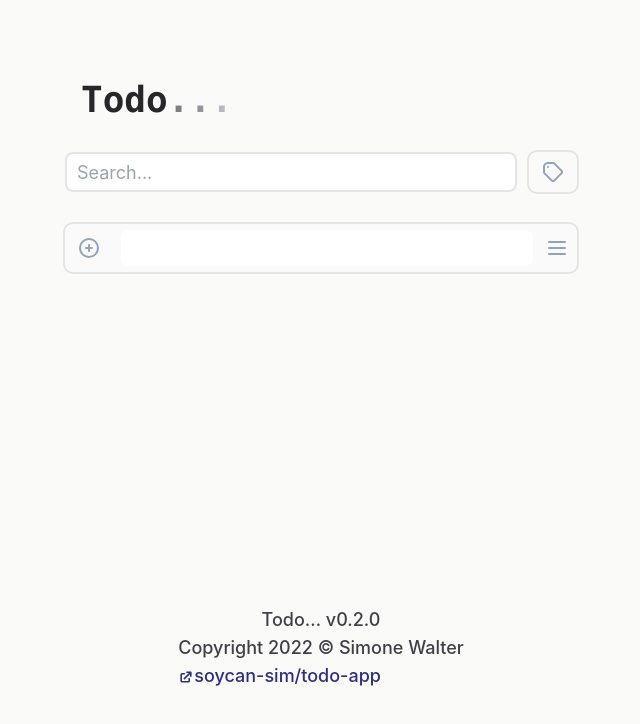
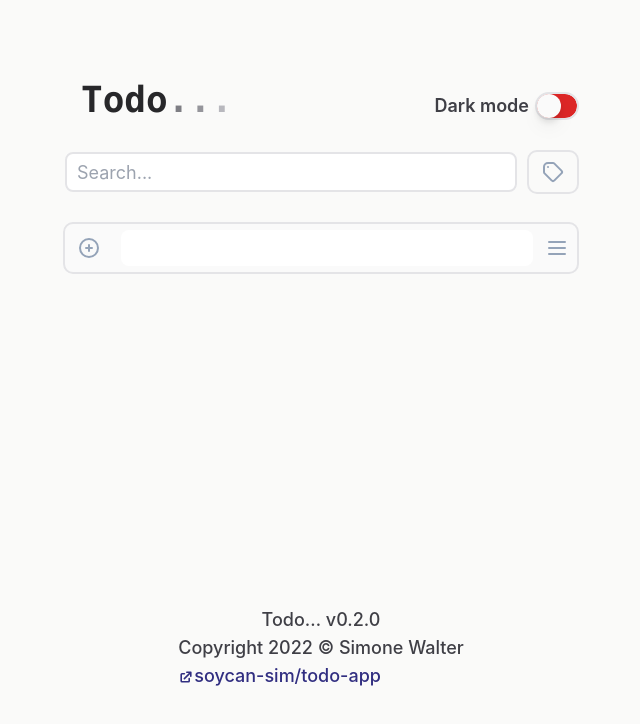
Before and after one commit to sim-the-bean/todo-app, a React (Create React App) app: page / in a window 1280 px wide. Shown: the top 724 px of the page, without its empty margins (319-959 px from the left). Built offline with nearby package versions, Linux system fonts and the light colour scheme; what react-dnd-touch-backend would draw is missing.

Commit message:
Add dark mode
Fixes #1

```diff
--- a/src/App.js
+++ b/src/App.js
@@ -1,4 +1,4 @@
-import React, { useState, useMemo, useEffect } from 'react';
+import React, { useState, useMemo, useEffect, useContext } from 'react';
 import { DndProvider } from 'react-dnd';
 import { createDragDropManager } from 'dnd-core';
 import { TouchBackend } from 'react-dnd-touch-backend';
@@ -11,23 +11,29 @@ import JsonStorage, { TODO_KEY } from './misc/json-storage';
 import { useVersion, VERSION } from './version'
 
 function Title() {
-    return <h1 className="p-4 font-mono font-semibold text-4xl text-zinc-800">
+    return (
+        <div className="flex-1 w-full">
+            <h1 className="p-4 font-mono font-semibold text-4xl text-zinc-800 dark:text-gray-300">
                 Todo
                 <span className="animate-pulse">
-            <span className="text-zinc-600">
+                    <span className="text-zinc-600 dark:text-gray-500">
                         .
                     </span>
-            <span className="text-zinc-500">
+                    <span className="text-zinc-500 dark:text-gray-600">
                         .
                     </span>
-            <span className="text-zinc-400">
+                    <span className="text-zinc-400 dark:text-gray-700">
                         .
                     </span>
                 </span>
-    </h1>;
+            </h1>
+        </div>
+    );
 }
 
 function TodoApp() {
+    const { darkMode, setDarkMode } = useContext(DarkModeContext);
+
     const [todoList, setTodoList] = useState(() => JsonStorage.get(TODO_KEY) ?? []);
     const [filterWords, setFilterWords] = useState([]);
     const [filterLabel, setFilterLabel] = useState(null);
@@ -52,9 +58,23 @@ function TodoApp() {
     const setTodoLabels = setTodoField('labels');
 
     return (
-        <div className="grid grid-cols-1 justify-center columns-1 w-full min-h-screen bg-stone-50">
+        <div className="grid grid-cols-1 justify-center columns-1 w-full min-h-screen bg-stone-50 dark:bg-slate-900">
             <main className="flex-1 justify-self-center w-5/6 tablet:w-1/2 desktop:w-128 m-4 mt-12 mb-0 py-4 space-y-4">
+                <div className="flex justify-end items-baseline">
                     <Title />
+                    <div className="flex items-center">
+                        <label
+                            id="darkModeLabel"
+                            htmlFor="darkModeSwitch"
+                            className="flex mr-2 text-base tablet:text-lg text-zinc-700 dark:text-gray-400 font-semibold"
+                        >
+                            Dark mode
+                        </label>
+                        <div className="flex-none">
+                            <UI.Switch id="darkModeSwitch" aria-labelledby="darkModeLabel" checked={darkMode} onClick={() => setDarkMode(!darkMode)} />
+                        </div>
+                    </div>
+                </div>
                 <SearchBar
                     id="searchBar"
                     onSearch={(text) => setFilterWords(text.toLowerCase().split(/\s+/))}
@@ -90,7 +110,7 @@ function TodoApp() {
                     }}
                 />
             </main>
-            <footer className="flex-1 place-self-center mt-2 p-4 text-justify text-base tablet:text-lg text-zinc-700 font-medium">
+            <footer className="flex-1 place-self-center mt-2 p-4 text-justify text-base tablet:text-lg text-zinc-700 dark:text-gray-400 font-medium">
                 <p className="flex-1 place-self-center">
                     Todo&#8230; v{VERSION}
                 </p>
@@ -108,6 +128,9 @@ function TodoApp() {
 /** @readonly */
 const TOUCH_KEY = 'isTouchDevice';
 
+/** @readonly */
+const DARK_KEY = 'darkMode';
+
 /**
  * @type {{[device: string]: { mobile: bool }}}
  * @readonly
@@ -120,6 +143,12 @@ const devices = {
 /** @readonly */
 export const DeviceContext = React.createContext(devices.desktop);
 
+/**
+ * @type {React.Context<{darkMode: bool, setDarkMode: React.Dispatch<bool>}>}
+ * @readonly
+ * */
+export const DarkModeContext = React.createContext(null);
+
 function App() {
     useVersion();
 
@@ -130,11 +159,21 @@ function App() {
 
     useEffect(() => JsonStorage.set(TOUCH_KEY, touch), [touch]);
 
+    /** @type {[bool, React.Dispatch<bool>} */
+    const [darkMode, setDarkMode] = useState(() => JsonStorage.get(DARK_KEY) ?? window.matchMedia('(prefers-color-scheme: dark)').matches);
+    const [darkModeValue, darkModeClass] = useMemo(() => [{ darkMode, setDarkMode }, darkMode ? "dark" : ""], [darkMode]);
+
+    useEffect(() => JsonStorage.set(DARK_KEY, darkMode), [darkMode]);
+
     return (
         <div onPointerDownCapture={(event) => setTouch(event.pointerType === 'touch')}>
             <DeviceContext.Provider value={device}>
                 <DndProvider manager={device.dragDropManager}>
+                    <DarkModeContext.Provider value={darkModeValue}>
+                        <div className={darkModeClass}>
                             <TodoApp />
+                        </div>
+                    </DarkModeContext.Provider>
                 </DndProvider>
             </DeviceContext.Provider>
         </div>
--- a/src/todo/SearchBar.js
+++ b/src/todo/SearchBar.js
@@ -9,8 +9,8 @@ import LABELS from '../misc/labels';
  */
 const SearchBar = UI.withPopupMenu(
     (props) => {
-        const classNameDefault = "flex-none h-full w-12 ml-2 p-2 pl-3 hover:drop-shadow-sm rounded-lg outline outline-2 outline-zinc-200 hover:outline-slate-400 focus:outline-blue-500";
-        const classNamePopup = "mr-2 ml-1 mb-1 outline outline-2 outline-transparent focus:outline-blue-500";
+        const classNameDefault = "flex-none h-full w-12 ml-2 p-2 pl-3 hover:drop-shadow-sm rounded-lg outline outline-2 outline-zinc-200 hover:outline-slate-400 focus:outline-blue-500 dark:outline-gray-700 dark:hover:outline-slate-500 dark:focus:outline-blue-400";
+        const classNamePopup = "mr-2 ml-1 mb-1 outline outline-2 outline-transparent focus:outline-blue-500 dark:focus:outline-blue-400";
         return <UI.FilterButton
             aria-haspopup={props['aria-haspopup']}
             aria-expanded={props['aria-expanded']}
@@ -29,7 +29,7 @@ const SearchBar = UI.withPopupMenu(
                 <input
                     tabIndex="0"
                     aria-label="Search list"
-                    className="flex-1 w-full h-full p-2 px-3 text-lg hover:drop-shadow-sm rounded-lg outline outline-2 outline-zinc-200 hover:outline-slate-400 focus:outline-blue-500"
+                    className="flex-1 w-full h-full p-2 px-3 text-lg hover:drop-shadow-sm dark:text-gray-400 dark:bg-slate-700 rounded-lg outline outline-2 outline-zinc-200 hover:outline-slate-400 focus:outline-blue-500 dark:outline-gray-600 dark:hover:outline-slate-400 dark:focus:outline-blue-400"
                     type="search"
                     placeholder="Search..."
                     onChange={(event) => props.onSearch(event.target.value)}
--- a/src/todo/TodoItem.js
+++ b/src/todo/TodoItem.js
@@ -25,7 +25,7 @@ export const TodoBox = UI.withPopupMenu(
         const device = useContext(DeviceContext);
 
         const popup = props.popup;
-        const baseClassName = "relative h-12 p-2 bg-zinc-50 hover:drop-shadow-sm rounded-xl outline outline-2 outline-zinc-200 hover:outline-slate-400";
+        const baseClassName = "relative h-12 p-2 bg-zinc-50 dark:bg-gray-800 hover:drop-shadow-sm rounded-xl outline outline-2 outline-zinc-200 hover:outline-slate-400 dark:outline-gray-700 dark:hover:outline-slate-600";
         let className = baseClassName;
         if (props.isDragging) {
             className = `${baseClassName} opacity-40`;
@@ -150,12 +150,12 @@ export function TodoItem(props) {
         >
             <input
                 aria-label={item.status ? "Mark as in-progress" : "Mark as finished"}
-                className="flex-none h-4 w-5 mx-4 outline outline-2 outline-transparent focus:outline-blue-500"
+                className="flex-none h-4 w-5 mx-4 outline outline-2 outline-transparent focus:outline-blue-500 dark:focus:outline-blue-400"
                 type="checkbox"
                 checked={item.status}
                 onChange={(event) => props.setItemStatus(item.key, event.target.checked)}
             />
-            <span className="flex-1 text-zinc-700 font-medium text-base tablet:text-lg truncate">{item.description}</span>
+            <span className="flex-1 text-zinc-700 dark:text-gray-400 font-medium text-base tablet:text-lg truncate">{item.description}</span>
             {
                 item.labels.map((color, index) => {
                     return (
--- a/src/todo/TodoNew.js
+++ b/src/todo/TodoNew.js
@@ -35,12 +35,12 @@ const TodoNew = UI.withPopupMenu(
         };
 
         return (
-            <popup.Parent className="relative h-12 p-2 mt-4 mb-3 bg-zinc-50 hover:drop-shadow-sm rounded-lg outline outline-2 outline-zinc-200 hover:outline-slate-400">
+            <popup.Parent className="relative h-12 p-2 mt-4 mb-3 bg-zinc-50 dark:bg-gray-800 hover:drop-shadow-sm rounded-lg outline outline-2 outline-zinc-200 hover:outline-slate-400 dark:outline-gray-700 dark:hover:outline-slate-600">
                 <UI.AddItemButton className="mr-4 ml-1 my-1" onClick={addNew} />
                 <input
                     tabIndex="0"
                     aria-label="New item description"
-                    className="flex-1 w-full py-1 px-3 text-lg rounded-lg outline outline-2 outline-transparent hover:outline-zinc-200 focus:outline-blue-500"
+                    className="flex-1 w-full py-1 px-3 text-lg dark:text-gray-400 dark:bg-slate-700 rounded-lg outline outline-2 outline-transparent hover:outline-zinc-200 focus:outline-blue-500 dark:outline-gray-600 dark:hover:outline-slate-400 dark:focus:outline-blue-400"
                     type="text"
                     value={description}
                     onChange={(event) => setDescription(event.target.value)}
--- a/src/ui/buttons.js
+++ b/src/ui/buttons.js
@@ -8,13 +8,15 @@ import { Tag } from './ui';
 /** @typedef {{className: ?string, onClick: (event: React.MouseEvent) => void, onMouseDown: (event: React.MouseEvent) => void, onMouseUp: (event: React.MouseEvent) => void, onPointerDown: (event: React.PointerEvent) => void, onPointerUp: (event: React.PointerEvent) => void}} ButtonProps */
 /** @typedef {(props: ButtonProps) => JSX.Element} ButtonComponent */
 /** @typedef {{onClick: ?(event: React.MouseEvent) => void, additionalIconClass: ?string, ariaLabel: ?string}} ButtonOptions */
+/** @typedef {{checked: bool, id: ?string, onClick: ?(event: React.MouseEvent) => void, className: ?string}} SwitchProps */
+
 /**
  * @param {GenericComponent} Icon
  * @param {?ButtonOptions} options
  * @returns {ButtonComponent}
  */
 export function button(Icon, options) {
-    const { onClick, additionalIconClass: additionalClass } = { additionalIconClass: "text-slate-400 hover:text-slate-900", ...(options ?? {}) }
+    const { onClick, additionalIconClass: additionalClass } = { additionalIconClass: "text-slate-400 hover:text-slate-900 dark:text-gray-500 dark:hover:text-gray-300", ...(options ?? {}) }
     return (props) => (
         <button
             role={props.role}
@@ -29,7 +31,7 @@ export function button(Icon, options) {
             onPointerDown={props.onPointerDown}
             onPointerUp={props.onPointerUp}
         >
-            <Icon className={`flex-none h-6 outline outline-2 outline-transparent focus:outline-blue-500 ${additionalClass}`} />
+            <Icon className={`flex-none h-6 outline outline-2 outline-transparent focus:outline-blue-500 dark:focus:outline-blue-400 ${additionalClass}`} />
         </button>
     );
 }
@@ -42,12 +44,12 @@ export const AddItemButton = button(PlusCircleIcon, { ariaLabel: "Add" });
 /**
  * A component that deletes the selected item when clicked.
  */
-export const DeleteButton = button(TrashIcon, { ariaLabel: "Delete", additionalIconClass: "text-red-800 hover:text-red-500" });
+export const DeleteButton = button(TrashIcon, { ariaLabel: "Delete", additionalIconClass: "text-red-800 hover:text-red-500 dark:text-red-600 dark:hover:text-red-400" });
 
 /**
  * A generic component to represent cancel.
  */
-export const CancelButton = button(XIcon, { ariaLabel: "Cancel", additionalIconClass: "text-red-800 hover:text-red-500" });
+export const CancelButton = button(XIcon, { ariaLabel: "Cancel", additionalIconClass: "text-red-800 hover:text-red-500 dark:text-red-600 dark:hover:text-red-400" });
 
 /**
  * A component that edits the selected item when clicked. Unused.
@@ -69,7 +71,7 @@ export const FilterButton = button(TagIcon, { ariaLabel: "Toggle filter menu" })
  * @param {{faded: bool, color: Label, onClick: (event: React.MouseEvent) => void, ariaLabel: string}} props
  */
 export function LabelButton(props) {
-    const baseClassName = "h-6 mx-1 my-1 outline outline-2 outline-transparent focus:outline-blue-500";
+    const baseClassName = "h-6 mx-1 my-1 outline outline-2 outline-transparent focus:outline-blue-500 dark:focus:outline-blue-400";
     const className = props.faded ?
         `${baseClassName} scale-75 translate-y-1 transition ease-in-out delay-150 hover:scale-125 hover:translate-y-0 hover:animate-pulse` :
         `${baseClassName} transition ease-in-out delay-50 hover:scale-110 hover:animate-pulse`;
@@ -97,10 +99,40 @@ export function ReorderButton(props) {
         <div
             tabIndex="0"
             aria-label="Drag to reorder"
-            className={`flex outline outline-2 outline-transparent focus:outline-blue-500 ${props.isDragging ? 'cursor-grabbing' : 'cursor-grab'} ${props.className ?? ''}`}
+            className={`flex outline outline-2 outline-transparent focus:outline-blue-500 dark:focus:outline-blue-400 ${props.isDragging ? 'cursor-grabbing' : 'cursor-grab'} ${props.className ?? ''}`}
             ref={props.drag}
         >
-            <SelectorIcon className="flex-none h-6 text-slate-400 hover:text-slate-900" />
+            <SelectorIcon className="flex-none h-6 text-slate-400 hover:text-slate-900 dark:text-gray-500 dark:hover:text-gray-300" />
         </div>
     );
 }
+
+/**
+ * A boolean switch.
+ * @param {SwitchProps} props
+ * @returns {JSX.Element}
+ */
+export function Switch(props) {
+    let className = "rounded-full h-6 w-10 hover:drop-shadow-md outline outline-2 outline-zinc-200 hover:outline-slate-400 focus:outline-blue-500 dark:outline-gray-700 dark:hover:outline-slate-600 dark:focus:outline-blue-400";
+    let className2 = "rounded-full h-6 w-6 bg-zinc-50 dark:bg-slate-700 drop-shadow-lg hover:drop-shadow-xl outline outline-2 outline-transparent hover:outline-zinc-200 dark:outline-gray-600 dark:hover:outline-slate-400";
+    if (props.checked) {
+        className = `relative ${className} ${props.className ?? ''} bg-green-600`;
+        className2 = `absolute ${className2} right-0`;
+    } else {
+        className = `relative ${className} ${props.className ?? ''} bg-red-600`;
+    }
+    return (
+        <div
+            id={props.id}
+            tabIndex="0"
+            role="switch"
+            aria-label={props['aria-label']}
+            aria-labelledby={props['aria-labelledby']}
+            aria-checked={props.checked}
+            className={className}
+            onClick={props.onClick}
+        >
+            <div className={className2}></div>
+        </div>
+    );
+}
--- a/src/ui/menus.js
+++ b/src/ui/menus.js
@@ -79,9 +79,9 @@ export function withPopupMenu(Button, Render, options) {
             const ariaOrientation = props.vertical ? "vertical" : "horizontal";
             let className;
             if (props.vertical) {
-                className = "absolute z-10 grid grid-cols-1 gap-1 justify-center bg-zinc-200 hover:drop-shadow-lg rounded-lg outline outline-2 outline-zinc-300";
+                className = "absolute z-10 grid grid-cols-1 gap-1 justify-center bg-zinc-200 dark:bg-slate-800 hover:drop-shadow-lg rounded-lg outline outline-2 outline-zinc-300 dark:outline-gray-700 dark:hover:outline-slate-600";
             } else {
-                className = "absolute z-10 flex items-center space-x-1 bg-zinc-200 hover:drop-shadow-lg rounded-lg outline outline-2 outline-zinc-300";
+                className = "absolute z-10 flex items-center space-x-1 bg-zinc-200 dark:bg-slate-800 hover:drop-shadow-lg rounded-lg outline outline-2 outline-zinc-300 dark:outline-gray-700 dark:hover:outline-slate-600";
             }
             className = `${className} ${props.className ?? ''}`;
             return <div
--- a/tailwind.config.js
+++ b/tailwind.config.js
@@ -3,6 +3,7 @@ module.exports = {
     content: [
         "./src/**/*.{js,jsx,ts,tsx}",
     ],
+    darkMode: 'class',
     theme: {
         extend: {
             spacing: {
```
Also changed, not shown: src/ui/ui.js (+9 -9 lines). Lines whose indentation alone changed are shown as unchanged.
